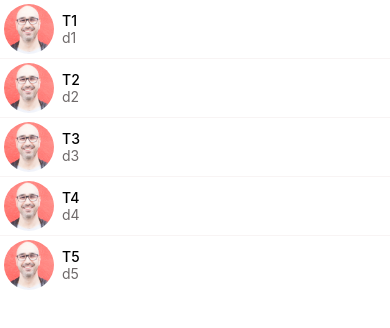
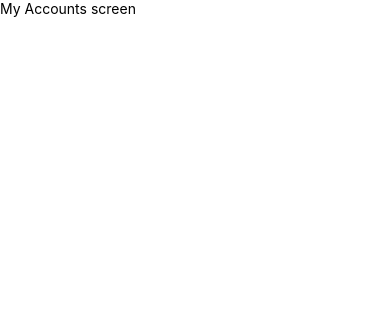
Before and after one commit to Max-256/OverIt, a React Native app: screen / in a window 390 px wide. Shown: the top 328 px of the page. Built offline with nearby package versions, Linux system fonts and the light colour scheme.

Commit message:
add my account screen

```diff
--- a/App.js
+++ b/App.js
@@ -6,9 +6,10 @@ import AppButton from "./app/components/AppButton";
 import colors from "./app/config/colors";
 import ListingDetailsScreen from "./app/screens/ListingDetailsScreen";
 import MessagesScreen from "./app/screens/MessagesScreen";
+import MyAccountScreen from "./app/screens/MyAccountScreen";
 
 export default function App() {
-  return <MessagesScreen />;
+  return <MyAccountScreen />;
 }
 
 const styles = StyleSheet.create({});
--- /dev/null
+++ b/app/screens/MyAccountScreen.js
@@ -0,0 +1,14 @@
+import React from "react";
+import { Text } from "react-native";
+import { View, StyleSheet } from "react-native";
+import Screen from "../components/Screen";
+
+function MyAccountScreen(props) {
+  return (
+    <Screen>
+      <Text>My Accounts screen</Text>
+    </Screen>
+  );
+}
+
+export default MyAccountScreen;
```
